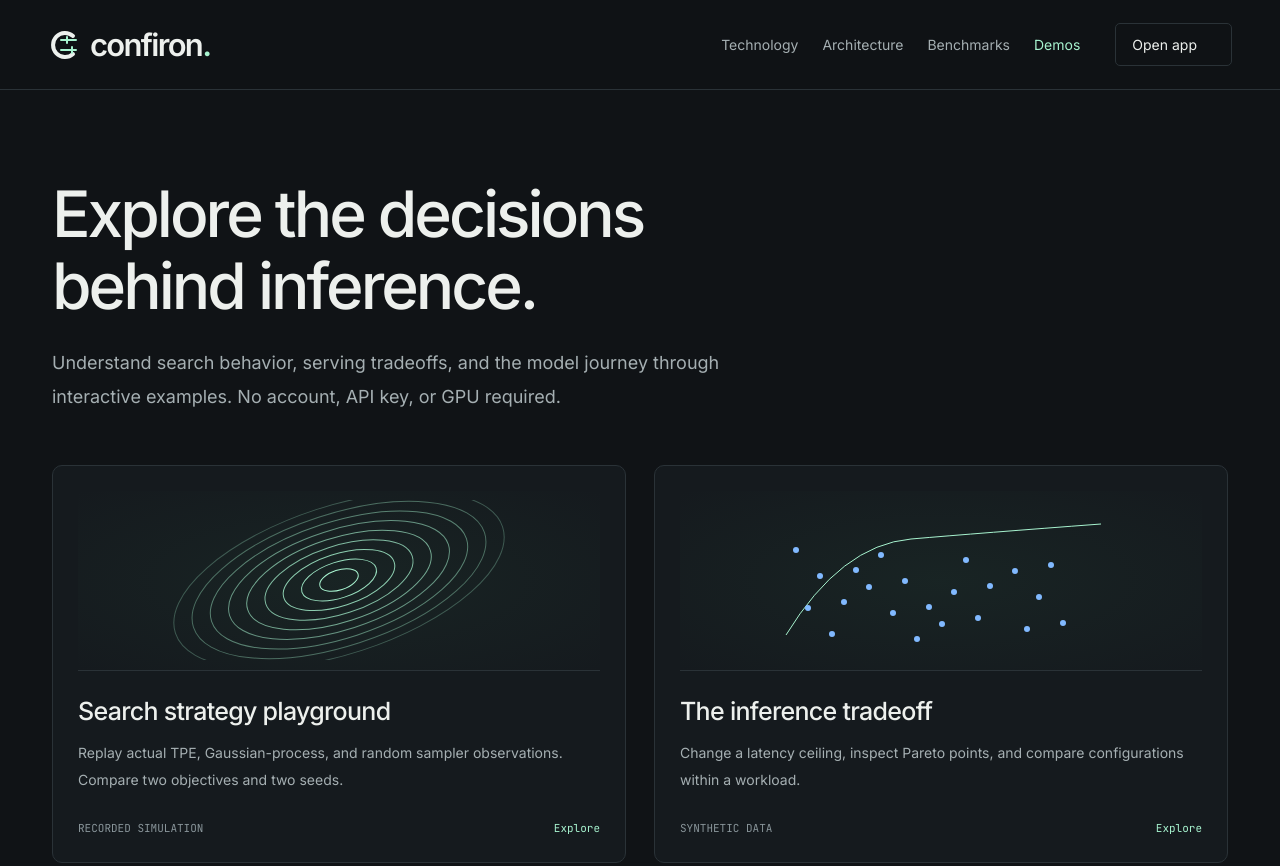
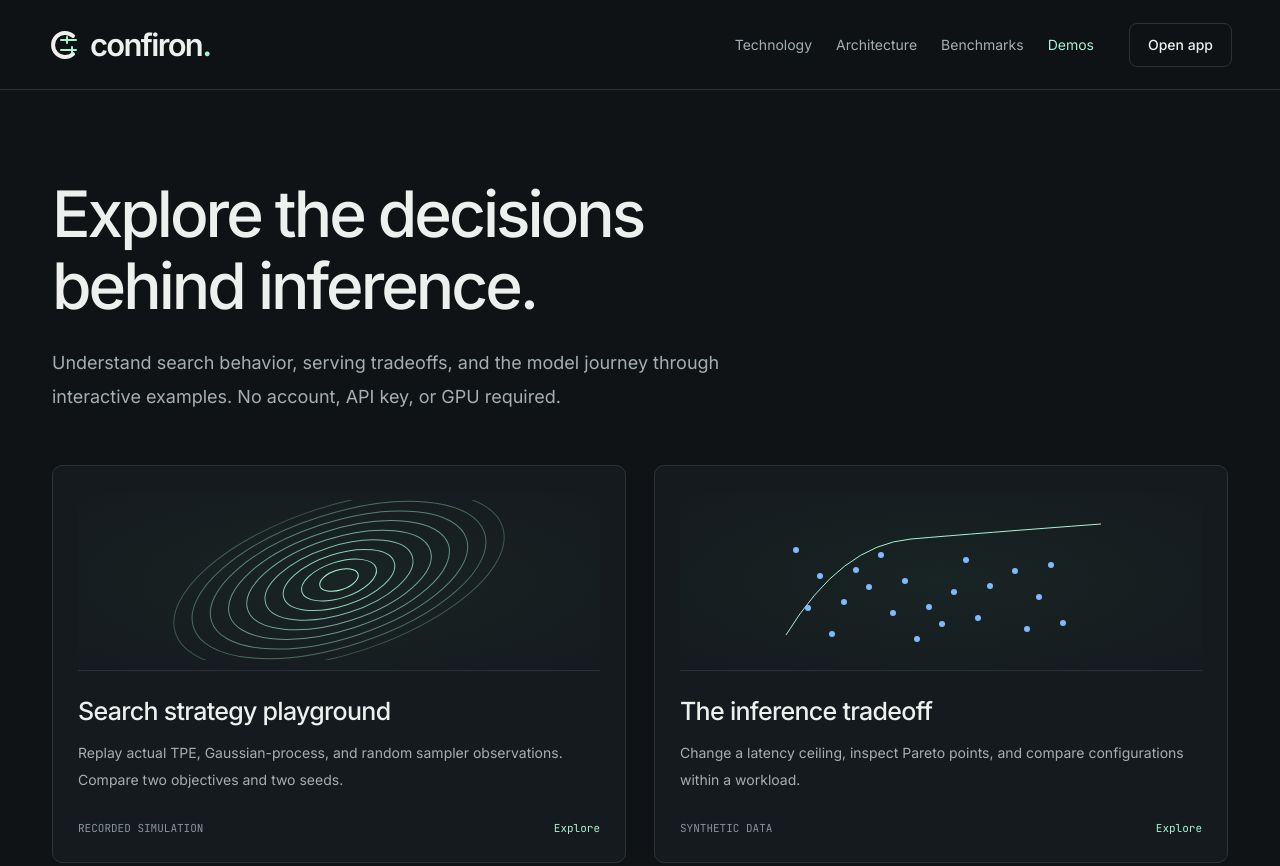
Before and after one commit to Maorb23/hf_validator, an Astro site in the folder web/: page /demo in a window 1280 px wide. Shown: the top 866 px of the page. Built offline with nearby package versions, Linux system fonts and the light colour scheme; Astro itself is replaced by a stand-in of ours.

Commit message:
app button

```diff
--- a/web/src/layouts/Site.astro
+++ b/web/src/layouts/Site.astro
@@ -22,7 +22,7 @@ const links = [['/technology','Technology'],['/architecture','Architecture'],['/
   </head>
   <body>
     <a class="skip-link" href="#main">Skip to content</a>
-    <header class="public-header"><div class="header-inner"><a class="wordmark" href="/" aria-label="Confiron home"><img src="/logos/confiron-icon.svg" width="32" height="32" alt=""/><span>confiron<span class="wordmark-dot">.</span></span></a><nav class="public-nav" aria-label="Main navigation">{links.map(([href,label]) => <a href={href} aria-current={path===href || (href==='/demo' && path.startsWith('/demo/')) ? 'page' : undefined}>{label}</a>)}</nav><a class="header-demo" href="/app">Open app <span aria-hidden="true"></span></a><button id="menu-toggle" class="menu-toggle" aria-expanded="false" aria-controls="public-mobile" aria-label="Open navigation"><span></span><span></span></button></div><nav id="public-mobile" class="public-mobile" aria-label="Mobile navigation" hidden>{links.map(([href,label]) => <a href={href}>{label}<span aria-hidden="true"></span></a>)}<a href="/methodology">Methodology <span aria-hidden="true"></span></a></nav></header>
+    <header class="public-header"><div class="header-inner"><a class="wordmark" href="/" aria-label="Confiron home"><img src="/logos/confiron-icon.svg" width="32" height="32" alt=""/><span>confiron<span class="wordmark-dot">.</span></span></a><nav class="public-nav" aria-label="Main navigation">{links.map(([href,label]) => <a href={href} aria-current={path===href || (href==='/demo' && path.startsWith('/demo/')) ? 'page' : undefined}>{label}</a>)}</nav><a class="header-demo" href="/app">Open app</a><button id="menu-toggle" class="menu-toggle" aria-expanded="false" aria-controls="public-mobile" aria-label="Open navigation"><span></span><span></span></button></div><nav id="public-mobile" class="public-mobile" aria-label="Mobile navigation" hidden>{links.map(([href,label]) => <a href={href}>{label}<span aria-hidden="true"></span></a>)}<a href="/methodology">Methodology <span aria-hidden="true"></span></a></nav></header>
     <main id="main"><noscript><div class="section no-script">Interactive controls require JavaScript. Technical explanations, methodology, and <a href="/evaluation-guide">the evaluation guide</a> remain available.</div></noscript><slot /></main>
     <footer class="public-footer section"><div class="footer-brand"><a class="wordmark" href="/">Confiron.</a><p>Inference, with evidence.<br/>Efficient, robust.</p></div><div><a href="/technology">Technology</a><a href="/architecture">Architecture</a><a href="/benchmarks">Benchmarks</a></div><div><a href="/demo">Interactive lab</a><a href="/methodology">Measurement methodology</a><a href="/evaluation-guide">Evaluation guide</a></div><div class="footer-bottom"><span>© Confiron 2026</span><span>Research → execution → evidence</span></div></footer>
     <script>
--- a/web/src/styles/site.css
+++ b/web/src/styles/site.css
@@ -12,8 +12,8 @@ a { text-underline-offset: 5px; }
 .public-nav { display: flex; align-items: center; gap: 30px; margin-left: auto; font-size: 14px; color: var(--body); }
 .public-nav a { padding: 15px 0; }
 .public-nav a:hover, .public-nav a[aria-current] { color: var(--accent); }
-.header-demo { display: flex; align-items: center; gap: 18px; padding: 12px 16px; border: 1px solid var(--line); border-radius: 5px; font-size: 14px; }
-.header-demo:hover { background: var(--surface-raised); }
+.header-demo { display: inline-flex; align-items: center; justify-content: center; flex-shrink: 0; min-height: 44px; padding: 11px 18px; border: 1px solid var(--line); border-radius: 8px; font-size: 14px; font-weight: 500; line-height: 20px; white-space: nowrap; transition: background .2s, border-color .2s; }
+.header-demo:hover { background: var(--surface-raised); border-color: var(--accent); }
 .menu-toggle { display: none; background: none; width: 44px; height: 44px; padding: 12px 10px; border: 1px solid var(--line); border-radius: 5px; }
 .menu-toggle span { height: 1px; background: var(--fg); display: block; margin: 5px 0; }
 .public-mobile { position: absolute; top: 77px; left: 0; right: 0; padding: 15px 24px; background: var(--surface); border-bottom: 1px solid var(--line); }
@@ -244,7 +244,7 @@ button:disabled { opacity: .4; cursor: not-allowed; }
 @media(max-width:600px) {
   .section { padding-left: 23px; padding-right: 23px; }
   .public-header .header-inner { padding: 0 23px; gap: 13px; }
-  .header-demo { font-size: 12px; padding: 11px; min-height: 44px; gap: 9px; }
+  .header-demo { font-size: 12px; padding: 11px 14px; }
   .page-intro { padding-top: 48px; padding-bottom: 32px; }
   .page-intro h1 { font-size: 39px; letter-spacing: -1.8px; line-height: 1.15; }
   .page-intro > p { font-size: 15px; line-height: 1.9; margin-top: 22px; }
```
